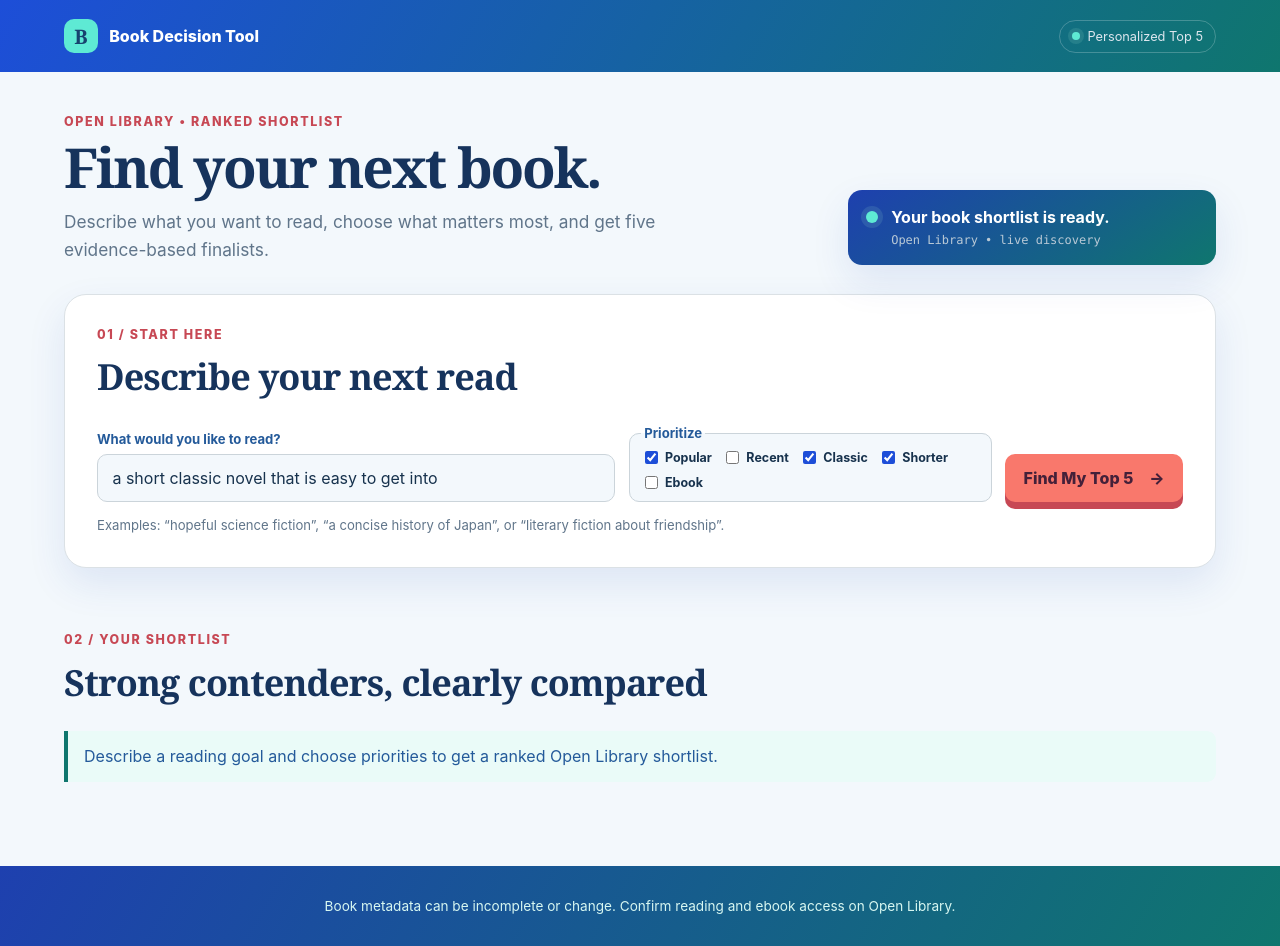
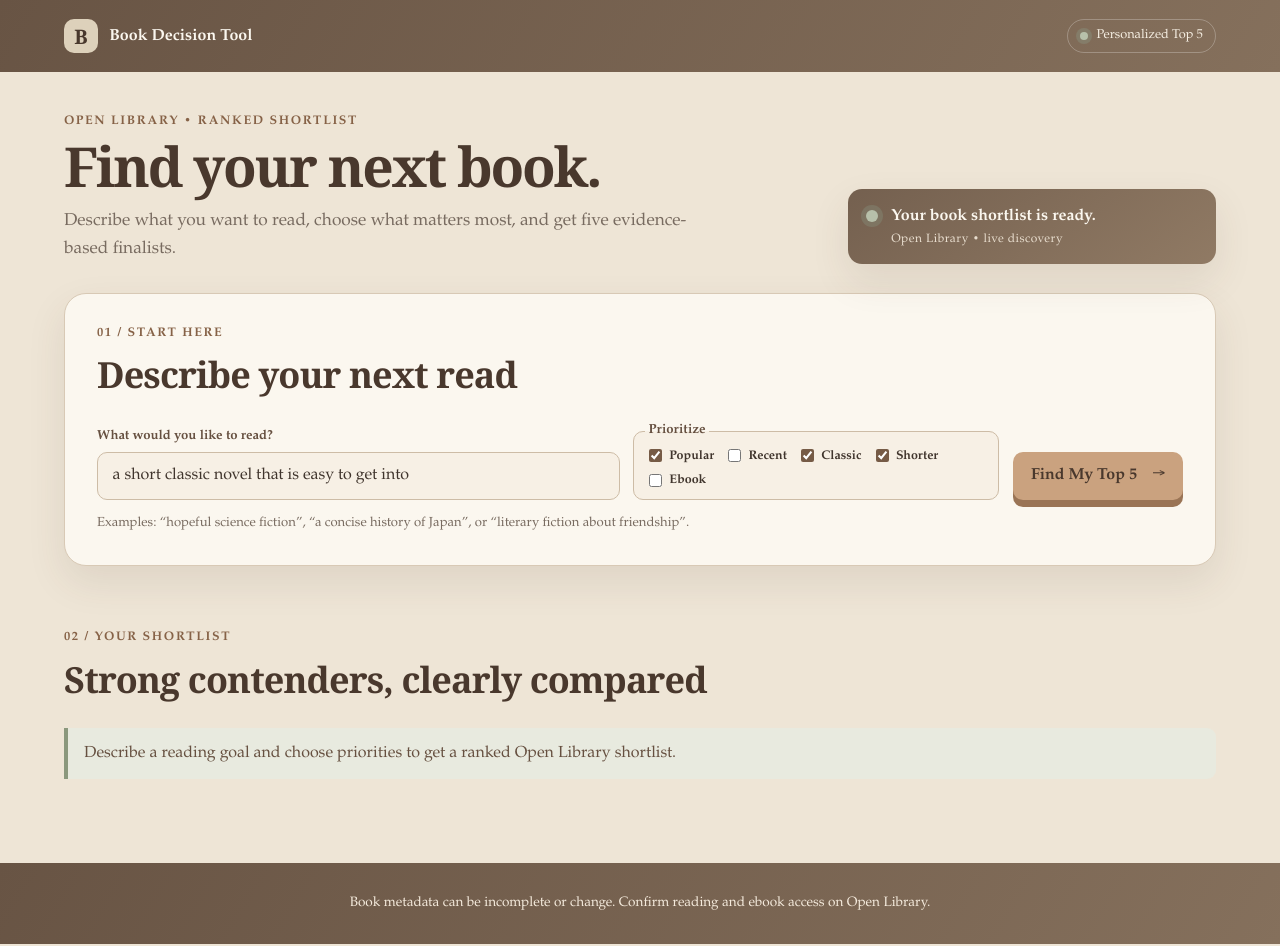
Before and after one commit to Echo-01090/Echo-Sunday, a plain HTML site: page index.html in a window 1280 px wide. Drawn offline with Linux system fonts and the light colour scheme.

Commit message:
Soften site with book-inspired beige theme

```diff
--- a/index.html
+++ b/index.html
@@ -4,7 +4,7 @@
     <meta charset="UTF-8">
     <meta name="viewport" content="width=device-width, initial-scale=1.0">
     <meta name="description" content="Get a concise, personalized shortlist of books from Open Library.">
-    <meta name="theme-color" content="#1d4ed8">
+    <meta name="theme-color" content="#6f5b4b">
     <link rel="stylesheet" href="style.css">
     <title>Book Decision Tool</title>
   </head>
--- a/style.css
+++ b/style.css
@@ -1,21 +1,21 @@
 :root {
-  --navy-950: #16335c;
-  --navy-900: #1d4ed8;
-  --navy-800: #245a9a;
-  --ink: #17324d;
-  --muted: #60758a;
-  --paper: #f3f8fc;
-  --white: #ffffff;
-  --line: #dbe1e5;
-  --citrus: #f9786c;
-  --citrus-dark: #c74854;
-  --mint: #5eead4;
-  --danger: #a82b35;
-  --danger-bg: #fff1f2;
-  --shadow: 0 16px 38px rgba(30, 64, 175, 0.10);
+  --navy-950: #49382d;
+  --navy-900: #765b46;
+  --navy-800: #665040;
+  --ink: #40352d;
+  --muted: #786b60;
+  --paper: #eee5d6;
+  --white: #fbf7ef;
+  --line: #d8c9b5;
+  --citrus: #caa27f;
+  --citrus-dark: #866247;
+  --mint: #b7c0aa;
+  --danger: #8b4a43;
+  --danger-bg: #f7ebe5;
+  --shadow: 0 16px 38px rgba(79, 61, 46, 0.10);
   --radius-lg: 22px;
   --radius-md: 14px;
-  font-family: Inter, ui-sans-serif, system-ui, -apple-system, BlinkMacSystemFont, "Segoe UI", sans-serif;
+  font-family: Charter, "Iowan Old Style", "Palatino Linotype", "Book Antiqua", Palatino, Georgia, serif;
   color: var(--ink);
   background: var(--paper);
   font-synthesis: none;
@@ -43,12 +43,12 @@ button, a, input { -webkit-tap-highlight-color: transparent; }
   justify-content: space-between;
   gap: 1rem;
   color: var(--white);
-  background: linear-gradient(120deg, #1d4ed8, #0f766e);
+  background: linear-gradient(120deg, #685444, #85705c);
 }
 
 .brand { display: inline-flex; align-items: center; gap: .7rem; color: inherit; font-weight: 800; text-decoration: none; }
-.brand-mark { display: grid; place-items: center; width: 34px; height: 34px; border-radius: 10px; color: #17426e; background: var(--mint); font-family: Georgia, serif; font-size: 1.25rem; }
-.mode-pill { display: inline-flex; align-items: center; gap: .5rem; padding: .5rem .75rem; border: 1px solid rgba(255,255,255,.22); border-radius: 999px; font-size: .8rem; color: #dce6ee; }
+.brand-mark { display: grid; place-items: center; width: 34px; height: 34px; border-radius: 10px; color: #49382d; background: #ddd1bb; font-family: Georgia, serif; font-size: 1.25rem; }
+.mode-pill { display: inline-flex; align-items: center; gap: .5rem; padding: .5rem .75rem; border: 1px solid rgba(255,255,255,.25); border-radius: 999px; font-size: .8rem; color: #f5eee2; }
 .mode-pill span { width: 8px; height: 8px; border-radius: 50%; background: var(--mint); box-shadow: 0 0 0 4px rgba(159,227,206,.14); }
 
 main { width: min(1180px, 90vw); margin: 0 auto; }
@@ -58,10 +58,10 @@ main { width: min(1180px, 90vw); margin: 0 auto; }
 h1, h2, h3, p { margin-top: 0; }
 h1 { max-width: 760px; margin-bottom: .8rem; font-family: Georgia, "Times New Roman", serif; font-size: clamp(2.25rem, 4.3vw, 4.1rem); line-height: 1.02; letter-spacing: -.04em; color: var(--navy-950); }
 .intro-copy { max-width: 640px; margin-bottom: 0; color: var(--muted); font-size: 1.08rem; line-height: 1.65; }
-.smoke-card { display: flex; gap: .85rem; align-items: flex-start; padding: 1.1rem; color: var(--white); background: linear-gradient(145deg, #1e40af, #0f766e); border-radius: var(--radius-md); box-shadow: var(--shadow); }
+.smoke-card { display: flex; gap: .85rem; align-items: flex-start; padding: 1.1rem; color: var(--white); background: linear-gradient(145deg, #74604f, #907a64); border-radius: var(--radius-md); box-shadow: var(--shadow); }
 .smoke-card strong, .smoke-card span { display: block; }
 .smoke-card strong { margin-bottom: .28rem; line-height: 1.35; }
-.smoke-card div > span { color: #b9c9d6; font-family: ui-monospace, SFMono-Regular, Menlo, monospace; font-size: .75rem; }
+.smoke-card div > span { color: #e8ddce; font-size: .75rem; letter-spacing: .04em; }
 .signal { flex: 0 0 auto; width: 12px; height: 12px; margin-top: .25rem; border-radius: 50%; background: var(--mint); box-shadow: 0 0 0 5px rgba(159,227,206,.13); }
 
 .search-panel { padding: 2rem; background: var(--white); border: 1px solid var(--line); border-radius: var(--radius-lg); box-shadow: var(--shadow); }
@@ -70,33 +70,33 @@ h2 { margin-bottom: 0; color: var(--navy-950); font-family: Georgia, "Times New
 .privacy-note { max-width: 280px; margin: 0; color: var(--muted); font-size: .85rem; text-align: right; }
 form { display: grid; grid-template-columns: 2fr 1.4fr auto; gap: .85rem; align-items: end; }
 .field label { display: block; margin: 0 0 .45rem; color: var(--navy-800); font-size: .82rem; font-weight: 750; }
-input { width: 100%; height: 48px; padding: 0 .9rem; color: var(--ink); background: var(--paper); border: 1px solid #cbd4da; border-radius: 10px; }
-input:hover { border-color: #8999a6; }
+input { width: 100%; height: 48px; padding: 0 .9rem; color: var(--ink); background: #f7f0e5; border: 1px solid #cdbca6; border-radius: 10px; }
+input:hover { border-color: #a89279; }
 .money-input { position: relative; }
 .money-input span { position: absolute; top: 50%; left: .85rem; transform: translateY(-50%); color: var(--muted); }
 .money-input input { padding-left: 1.75rem; }
-.preference-field { min-height: 72px; margin: 0; padding: .45rem .7rem .55rem; border: 1px solid #cbd4da; border-radius: 10px; background: var(--paper); }
+.preference-field { min-height: 72px; margin: 0; padding: .45rem .7rem .55rem; border: 1px solid #cdbca6; border-radius: 10px; background: #f7f0e5; }
 .preference-field legend { padding: 0 .2rem; color: var(--navy-800); font-size: .82rem; font-weight: 750; }
 .preference-options { display: flex; flex-wrap: wrap; gap: .35rem .65rem; }
 .preference-options label { display: inline-flex; align-items: center; gap: .25rem; color: var(--ink); font-size: .78rem; font-weight: 650; }
 .preference-options input { width: auto; height: auto; accent-color: var(--navy-900); }
 .form-note { margin: .9rem 0 0; color: var(--muted); font-size: .82rem; line-height: 1.45; }
-.primary-button { min-height: 48px; display: inline-flex; align-items: center; justify-content: center; gap: 1rem; padding: 0 1.15rem; border: 0; border-radius: 10px; background: var(--citrus); color: #442039; font-weight: 850; cursor: pointer; box-shadow: 0 7px 0 #c74854; transition: transform .15s ease, box-shadow .15s ease; }
-.primary-button:hover { transform: translateY(-2px); box-shadow: 0 9px 0 #c74854; }
-.primary-button:active { transform: translateY(4px); box-shadow: 0 3px 0 #c74854; }
-.primary-button:disabled { cursor: wait; opacity: .68; transform: none; box-shadow: 0 3px 0 #c74854; }
+.primary-button { min-height: 48px; display: inline-flex; align-items: center; justify-content: center; gap: 1rem; padding: 0 1.15rem; border: 0; border-radius: 10px; background: var(--citrus); color: #49382d; font-weight: 850; cursor: pointer; box-shadow: 0 7px 0 #9a7455; transition: transform .15s ease, box-shadow .15s ease; }
+.primary-button:hover { transform: translateY(-2px); box-shadow: 0 9px 0 #9a7455; }
+.primary-button:active { transform: translateY(4px); box-shadow: 0 3px 0 #9a7455; }
+.primary-button:disabled { cursor: wait; opacity: .68; transform: none; box-shadow: 0 3px 0 #9a7455; }
 
 .results-section { padding: 4rem 0; }
 .demo-controls { display: flex; align-items: center; flex-wrap: wrap; justify-content: flex-end; gap: .45rem; color: var(--muted); font-size: .8rem; }
 .demo-controls button { padding: .4rem .65rem; color: var(--navy-800); background: transparent; border: 1px solid #bdc8cf; border-radius: 999px; cursor: pointer; }
 .demo-controls button:hover { background: var(--white); }
-.status { margin-bottom: 1.25rem; padding: .9rem 1rem; border-left: 4px solid #0f766e; color: var(--navy-800); background: #eafbf8; border-radius: 0 9px 9px 0; line-height: 1.45; }
+.status { margin-bottom: 1.25rem; padding: .9rem 1rem; border-left: 4px solid #8b987d; color: var(--navy-800); background: #e8eadf; border-radius: 0 9px 9px 0; line-height: 1.45; }
 .status[data-kind="error"] { color: var(--danger); background: var(--danger-bg); border-left-color: var(--danger); }
-.status[data-kind="empty"] { color: var(--navy-800); background: #eaf2f6; border-left-color: var(--navy-800); }
+.status[data-kind="empty"] { color: var(--navy-800); background: #eee7dc; border-left-color: var(--navy-800); }
 .results-grid { display: grid; grid-template-columns: repeat(3, minmax(0, 1fr)); gap: 1rem; }
-.product-card { position: relative; overflow: hidden; background: var(--white); border: 1px solid var(--line); border-radius: var(--radius-md); box-shadow: 0 7px 24px rgba(8, 25, 44, .06); }
-.rank-badge { position: absolute; z-index: 2; top: .8rem; left: .8rem; display: grid; place-items: center; min-width: 45px; height: 34px; padding: 0 .6rem; border-radius: 999px; color: #17324d; background: var(--mint); font-weight: 900; box-shadow: 0 3px 12px rgba(30,64,175,.22); }
-.product-image-wrap { aspect-ratio: 4 / 3; overflow: hidden; display: grid; place-items: center; background: var(--navy-900); }
+.product-card { position: relative; overflow: hidden; background: var(--white); border: 1px solid var(--line); border-radius: var(--radius-md); box-shadow: 0 7px 24px rgba(79, 61, 46, .07); }
+.rank-badge { position: absolute; z-index: 2; top: .8rem; left: .8rem; display: grid; place-items: center; min-width: 45px; height: 34px; padding: 0 .6rem; border-radius: 999px; color: #3f392f; background: var(--mint); font-weight: 900; box-shadow: 0 3px 12px rgba(79,61,46,.18); }
+.product-image-wrap { aspect-ratio: 4 / 3; overflow: hidden; display: grid; place-items: center; background: #796553; }
 .product-image { width: 100%; height: 100%; object-fit: cover; }
 .image-placeholder { color: #b9c9d6; font-size: .88rem; }
 .product-body { padding: 1.15rem; }
@@ -104,7 +104,7 @@ input:hover { border-color: #8999a6; }
 .byline { min-height: 1.3em; margin-bottom: .8rem; color: var(--muted); font-size: .9rem; }
 .price-row { display: flex; align-items: center; justify-content: space-between; gap: 1rem; padding-bottom: .9rem; border-bottom: 1px solid var(--line); }
 .price { color: var(--navy-950); font-size: 1.6rem; font-weight: 900; letter-spacing: -.04em; }
-.rating { color: #0f766e; font-weight: 800; }
+.rating { color: #6f7964; font-weight: 800; }
 .score-row { display: flex; align-items: center; justify-content: space-between; gap: .75rem; padding: .75rem 0 0; color: var(--navy-800); }
 .score-row strong { font-size: .9rem; }
 .score-row span { color: var(--muted); font-size: .75rem; text-align: right; text-transform: capitalize; }
@@ -119,7 +119,7 @@ input:hover { border-color: #8999a6; }
 .book-link { display: flex; justify-content: space-between; align-items: center; margin-top: 1rem; color: var(--navy-900); font-weight: 850; text-decoration: none; }
 .book-link:hover { color: var(--citrus-dark); }
 
-footer { padding: 2rem 5vw; color: #d7f7f1; background: linear-gradient(120deg, #1e40af, #0f766e); text-align: center; }
+footer { padding: 2rem 5vw; color: #f4eadc; background: linear-gradient(120deg, #685444, #85705c); text-align: center; }
 footer p { margin: 0; font-size: .85rem; }
 
 @media (max-width: 980px) {
```
